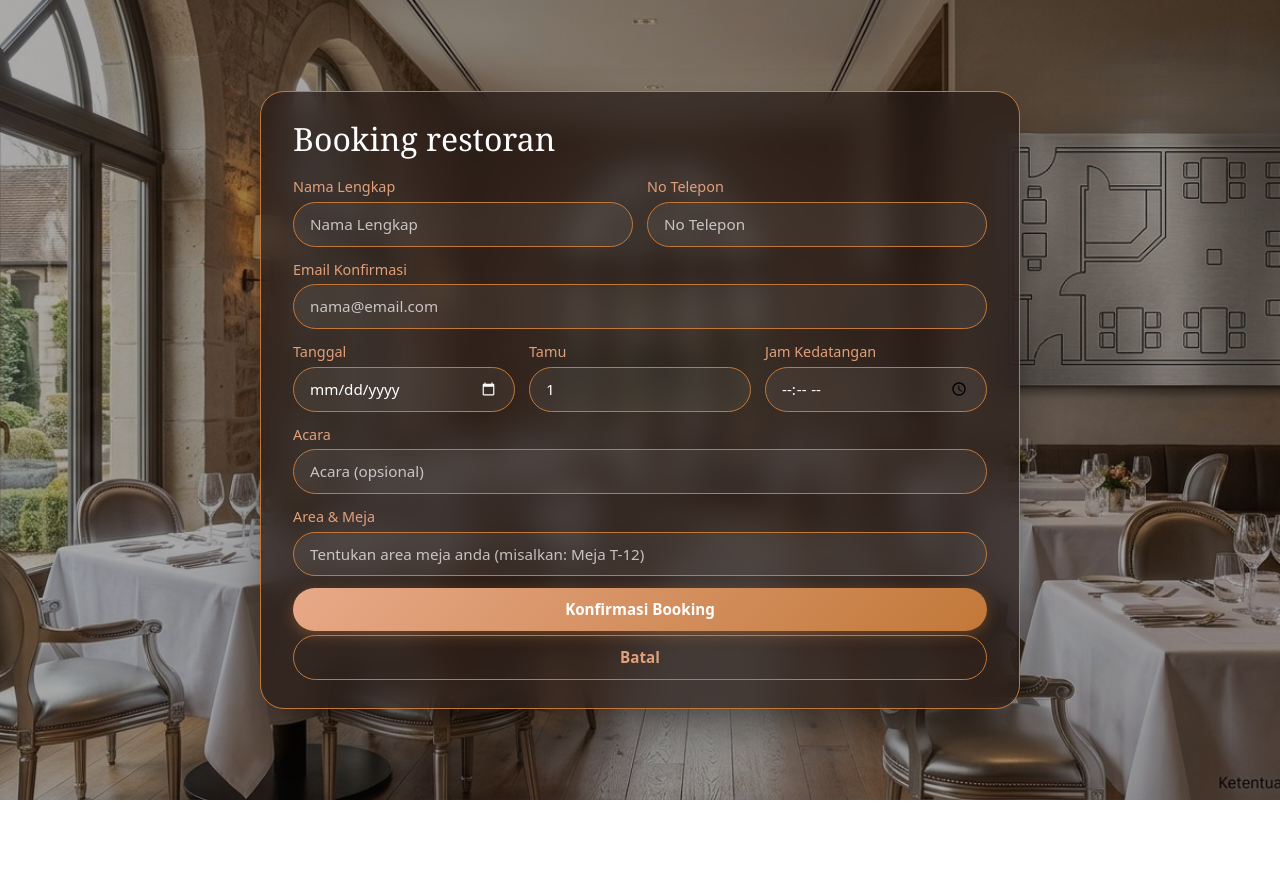
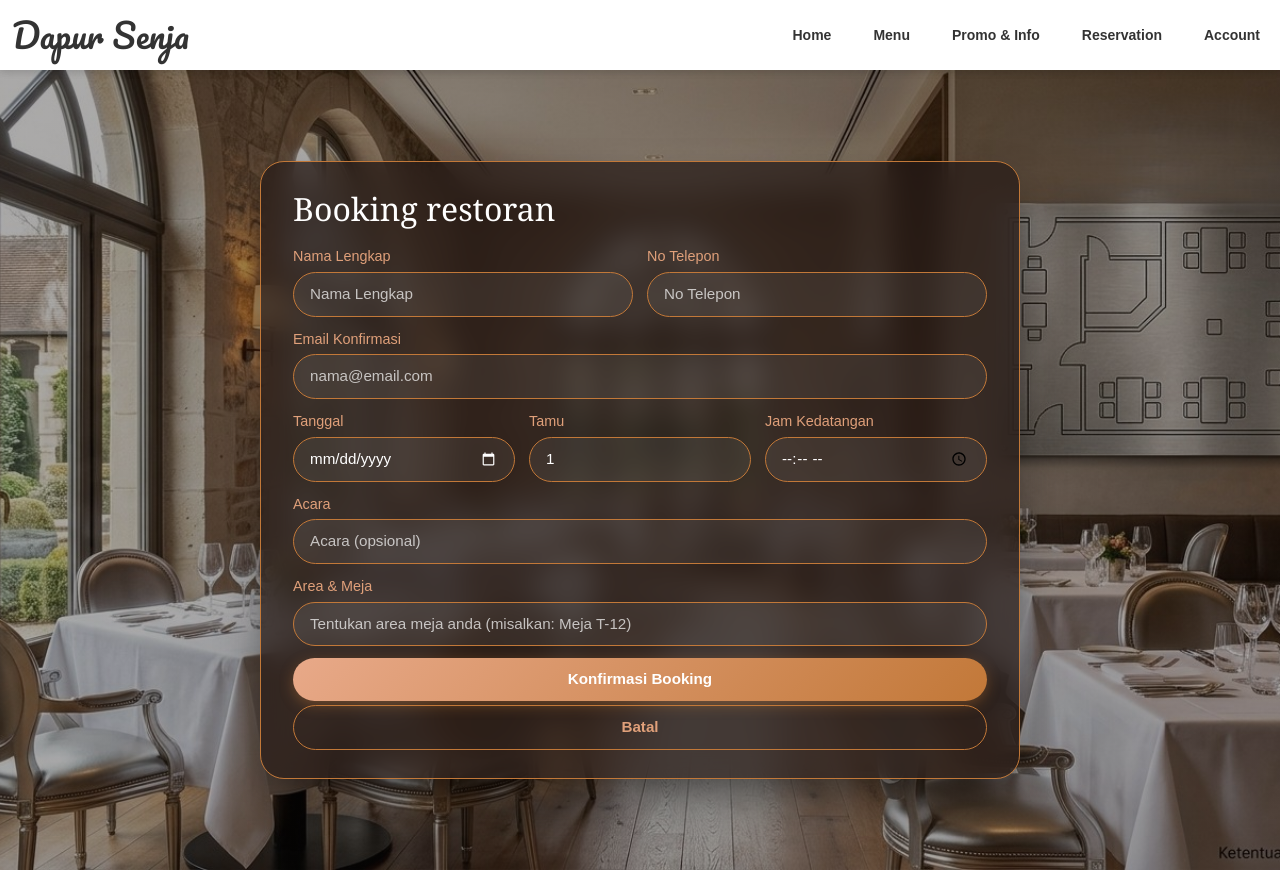
Before and after one commit to KevinStvns23/uas-dapur-senja, a Next.js app: page /SistemBooking/booking in a window 1280 px wide. Before the commit the page ends 800 px from the top, so only its background shows below. Built offline with nearby package versions, Linux system fonts and the light colour scheme.

Commit message:
mengambil navbar buatan kevin untuk ke page reservasi, booking, dan booking confirmation

```diff
--- a/src/app/SistemBooking/BookingConfirmation/page.tsx
+++ b/src/app/SistemBooking/BookingConfirmation/page.tsx
@@ -64,7 +64,6 @@ export default function BookingConfirmation() {
 
   return (
     <>
-
       <main className={styles.booking}>
         <div className={styles.page}>
           <div className={styles.logoCentang}>
@@ -79,7 +78,6 @@ export default function BookingConfirmation() {
           )}
 
           <div className={styles.detail}>
-
             <div className={styles.dataBooking}>
               <span className={styles.icon}>♙</span>
               <div>
--- a/src/app/SistemBooking/booking/page.tsx
+++ b/src/app/SistemBooking/booking/page.tsx
@@ -4,6 +4,7 @@ import { useState, type ChangeEvent, type FormEvent } from "react";
 import { useRouter } from "next/navigation";
 import "bootstrap/dist/css/bootstrap.min.css";
 import styles from "./booking.module.css";
+import MainNavbar from "@/app/components/MainNavbar";
 
 export default function Booking() {
   const router = useRouter();
@@ -33,6 +34,7 @@ export default function Booking() {
 
   return (
     <>
+    <MainNavbar/>
       <main className={styles.booking}>
         <div className={styles.card}>
           <div className={styles.formSide}>
--- /dev/null
+++ b/src/app/components/MainNavbar.tsx
@@ -0,0 +1,41 @@
+"use client";
+
+import Link from "next/link";
+import { Container, Nav, Navbar } from "react-bootstrap";
+
+export default function MainNavbar() {
+    return (
+        <Navbar expand="lg" fixed="top" className="main-navbar">
+            <Container fluid="xxl">
+                <Navbar.Brand as={Link} href="/" className="brand-logo">
+                    Dapur Senja
+                </Navbar.Brand>
+
+                <Navbar.Toggle
+                    aria-controls="main-navbar-menu"
+                    aria-label="Buka menu navigasi"
+                />
+
+                <Navbar.Collapse id="main-navbar-menu">
+                    <Nav className="ms-auto">
+                        <Nav.Link as={Link} href="/">
+                            Home
+                        </Nav.Link>
+                        <Nav.Link as={Link} href="/menu">
+                            Menu
+                        </Nav.Link>
+                        <Nav.Link as={Link} href="/promo">
+                            Promo & Info
+                        </Nav.Link>
+                        <Nav.Link as={Link} href="/reservation">
+                            Reservation
+                        </Nav.Link>
+                        <Nav.Link as={Link} href="/account">
+                            Account
+                        </Nav.Link>
+                    </Nav>
+                </Navbar.Collapse>
+            </Container>
+        </Navbar>
+    );
+}
--- a/src/app/globals.css
+++ b/src/app/globals.css
@@ -1,49 +1,141 @@
-:root {
-  --background: #ffffff;
-  --foreground: #171717;
-}
-
-@media (prefers-color-scheme: dark) {
-  :root {
-    --background: #0a0a0a;
-    --foreground: #ededed;
-  }
+* {
+    box-sizing: border-box;
 }
 
 html {
-  height: 100%;
-}
-
-html,
-body {
-  max-width: 100vw;
-  overflow-x: hidden;
+    scroll-behavior: smooth;
 }
 
 body {
-  min-height: 100%;
-  display: flex;
-  flex-direction: column;
-  color: var(--foreground);
-  background: var(--background);
-  font-family: Arial, Helvetica, sans-serif;
-  -webkit-font-smoothing: antialiased;
-  -moz-osx-font-smoothing: grayscale;
+    margin: 0;
+    padding-top: 70px;
+    font-family: Arial, Helvetica, sans-serif;
+    color: #333;
+    background-color: #f8f8f8;
 }
 
-* {
-  box-sizing: border-box;
-  padding: 0;
-  margin: 0;
+/* Navbar utama */
+.main-navbar {
+    height: 70px;
+    padding: 0;
+    background-color: #fff;
+    box-shadow: 0 2px 8px rgba(0, 0, 0, 0.08);
+    z-index: 1050;
 }
 
-a {
-  color: inherit;
-  text-decoration: none;
+.main-navbar .container-xxl {
+    min-height: 70px;
 }
 
-@media (prefers-color-scheme: dark) {
-  html {
-    color-scheme: dark;
-  }
+.main-navbar .brand-logo {
+    font-family: "Pacifico", cursive;
+    font-size: 2.1rem;
+    font-weight: normal;
+    color: #333;
+    text-decoration: none;
 }
+
+.main-navbar .navbar-nav {
+    align-items: center;
+    gap: 26px;
+}
+
+.main-navbar .nav-link {
+    color: #333;
+    font-size: 14px;
+    font-weight: bold;
+}
+
+.main-navbar .nav-link:hover {
+    color: #f28c00;
+}
+
+/* Navbar kedua */
+.sub-navbar {
+    position: fixed;
+    top: 70px;
+    left: 0;
+    z-index: 1040;
+    width: 100%;
+    height: 48px;
+    background-color: #fff8ef;
+    border-bottom: 1px solid #eee;
+}
+
+.sub-nav-menu {
+    display: flex;
+    justify-content: center;
+    align-items: center;
+    height: 100%;
+    gap: 35px;
+}
+
+.sub-nav-link {
+    display: flex;
+    align-items: center;
+    height: 100%;
+    padding: 0 4px;
+    border-bottom: 2px solid transparent;
+    color: #555;
+    font-size: 14px;
+    font-weight: bold;
+    text-decoration: none;
+}
+
+.sub-nav-link:hover,
+.sub-nav-link.active {
+    color: #f28c00;
+    border-bottom-color: #f28c00;
+}
+
+/* Jarak konten setelah navbar kedua */
+.page-with-subnavbar {
+    padding-top: 48px;
+}
+
+@media (max-width: 991.98px) {
+    .main-navbar {
+        height: auto;
+        min-height: 65px;
+    }
+
+    .main-navbar .container-xxl {
+        min-height: 65px;
+    }
+
+    .main-navbar .brand-logo {
+        font-size: 1.8rem;
+    }
+
+    .main-navbar .navbar-nav {
+        align-items: stretch;
+        gap: 0;
+        padding: 8px 0 12px;
+    }
+
+    .main-navbar .nav-link {
+        padding: 12px 0;
+        border-top: 1px solid #eee;
+    }
+
+    .sub-navbar {
+        top: 65px;
+        height: 45px;
+    }
+
+    .sub-nav-menu {
+        gap: 25px;
+    }
+
+    .sub-nav-link {
+        font-size: 13px;
+    }
+
+    body {
+        padding-top: 65px;
+    }
+
+    .page-with-subnavbar {
+        padding-top: 45px;
+    }
+}
--- a/src/app/layout.tsx
+++ b/src/app/layout.tsx
@@ -1,26 +1,36 @@
 import type { Metadata } from "next";
-import { Geist, Geist_Mono } from "next/font/google";
+import "bootstrap/dist/css/bootstrap.min.css";
 import "./globals.css";
-
-const geistSans = Geist({
-  variable: "--font-geist-sans",
-  subsets: ["latin"],
-});
-
-const geistMono = Geist_Mono({
-  variable: "--font-geist-mono",
-  subsets: ["latin"],
-});
+import MainNavbar from "./components/MainNavbar";
 
 export const metadata: Metadata = {
-  title: "Create Next App",
-  description: "Generated by create next app",
+    title: "Dapur Senja",
+    description: "Sajian penuh rasa dalam suasana hangat di Dapur Senja.",
 };
 
-export default function RootLayout({ children }: LayoutProps<"/">) {
-  return (
-    <html lang="en" className={`${geistSans.variable} ${geistMono.variable}`}>
-      <body>{children}</body>
-    </html>
-  );
+export default function RootLayout({
+    children,
+}: Readonly<{
+    children: React.ReactNode;
+}>) {
+    return (
+        <html lang="id">
+            <head>
+                <link rel="preconnect" href="https://fonts.googleapis.com" />
+                <link
+                    rel="preconnect"
+                    href="https://fonts.gstatic.com"
+                    crossOrigin="anonymous"
+                />
+                <link
+                    href="https://fonts.googleapis.com/css2?family=Pacifico&display=swap"
+                    rel="stylesheet"
+                />
+            </head>
+            <body>
+                <MainNavbar />
+                {children}
+            </body>
+        </html>
+    );
 }
```
Also changed, not shown: src/app/components/SubNavbar.tsx (added, +32 -0 lines).
